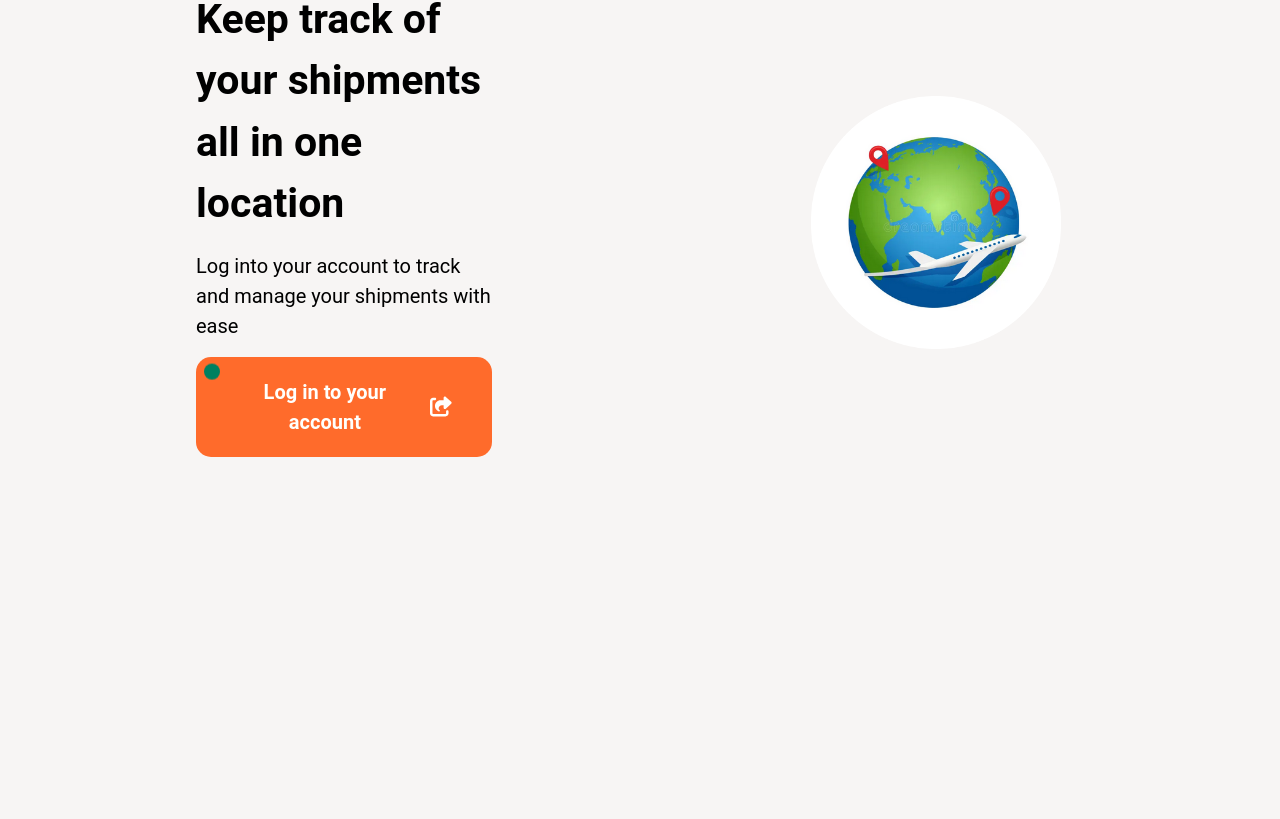
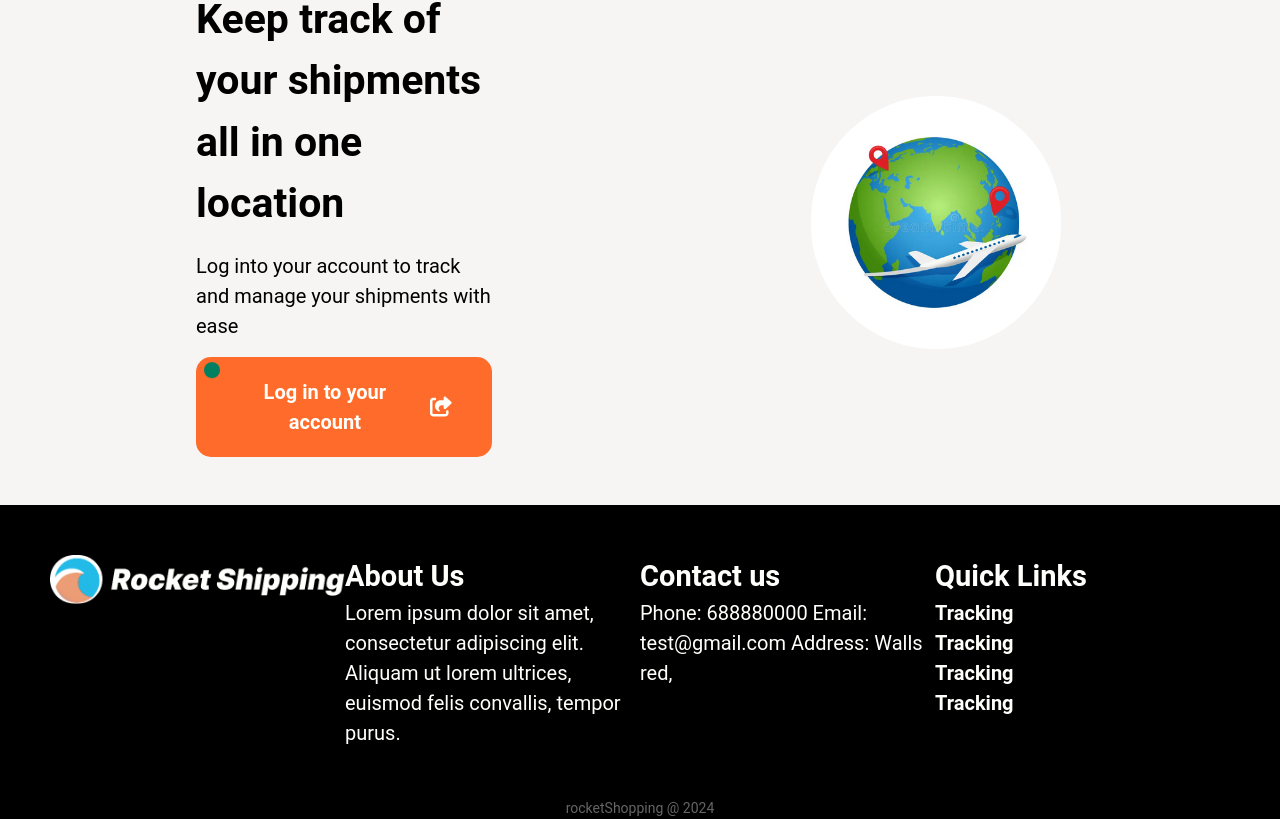
Before and after one commit to NkazeAnderson/rocket-shipping, a Next.js app: page / in a window 1280 px wide. Shown: the part 4671-5490 px from the top of the page. Before the commit the page ends 5176 px from the top, so only its background shows below. Built offline with nearby package versions, Linux system fonts and the light colour scheme.

Commit message:
implemented footer

```diff
--- a/src/app/page.tsx
+++ b/src/app/page.tsx
@@ -9,6 +9,7 @@ import Gallery from "@/components/homePage/Gallery";
 import Reviews from "@/components/homePage/Reviews";
 import GetQuote from "@/components/homePage/GetQuote";
 import Tracker from "@/components/homePage/Tracker";
+import Footer from "@/components/Footer";
 const client = new Client();
 client
   .setEndpoint("https://cloud.appwrite.io/v1")
@@ -24,6 +25,7 @@ export default function Home() {
       <Reviews />
       <GetQuote />
       <Tracker />
+      <Footer />
     </main>
   );
 }
--- /dev/null
+++ b/src/components/Footer.tsx
@@ -0,0 +1,42 @@
+import Image from "next/image";
+import React from "react";
+
+function Footer() {
+  return (
+    <div className="w-full  bg-black">
+      <div className=" space-y-16 md:space-y-0 md:flex flex-1 md:flex-[4] p-[50px] text-white items-start">
+        <div className="flex-1">
+          <Image
+            width={330}
+            height={54}
+            src={"/Logo-long-white.png"}
+            alt="logo-white"
+          />
+        </div>
+        <div className="flex-1">
+          <h4 className="font-bold">About Us</h4>
+          <p>
+            Lorem ipsum dolor sit amet, consectetur adipiscing elit. Aliquam ut
+            lorem ultrices, euismod felis convallis, tempor purus.
+          </p>
+        </div>
+        <div className="flex-1">
+          <h4 className="font-bold">Contact us</h4>
+          <p>Phone: 688880000 Email: test@gmail.com Address: Walls red,</p>
+        </div>
+        <div className="flex-1">
+          <h4 className="font-bold">Quick Links</h4>
+          <p className="font-bold">Tracking</p>
+          <p className="font-bold">Tracking</p>
+          <p className="font-bold">Tracking</p>
+          <p className="font-bold">Tracking</p>
+        </div>
+      </div>
+      <p className="text-center text-[14px] text-dark-gray">
+        rocketShopping @ 2024
+      </p>
+    </div>
+  );
+}
+
+export default Footer;
--- a/src/components/homePage/ServiceWrapper.tsx
+++ b/src/components/homePage/ServiceWrapper.tsx
@@ -21,11 +21,13 @@ function ServiceWrapper({ children }: { children: React.ReactNode }) {
           x: width - width * p,
           y: height - height * p,
           rotate: p * 180,
+          scale: (1 + p) * 1.5,
         });
         gsap.to(".bottomSphere", {
           x: width + width * p,
           y: height + height * p,
           rotate: p * 180,
+          scale: (1 + p) * 1.5,
         });
       }
     },
```
Also changed, not shown: public/Logo-long-white.png (added).
